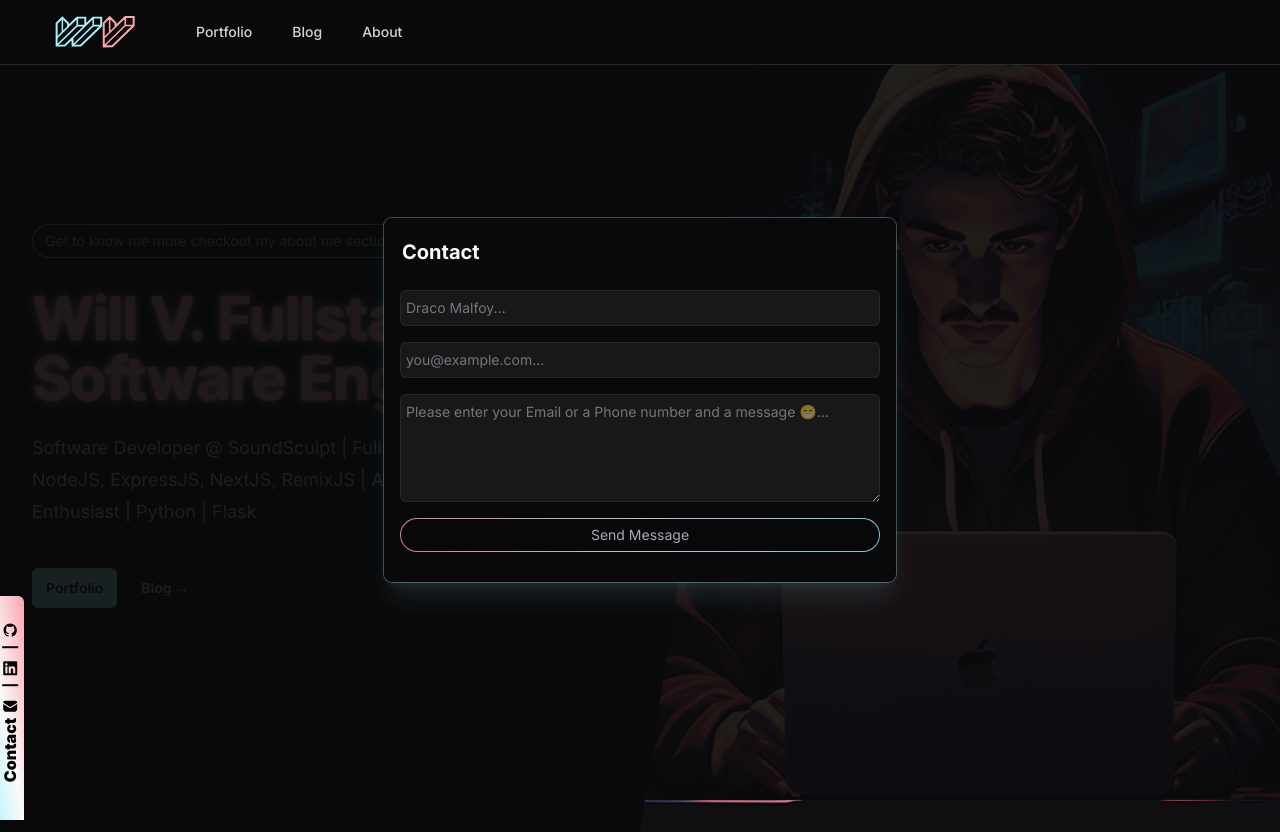
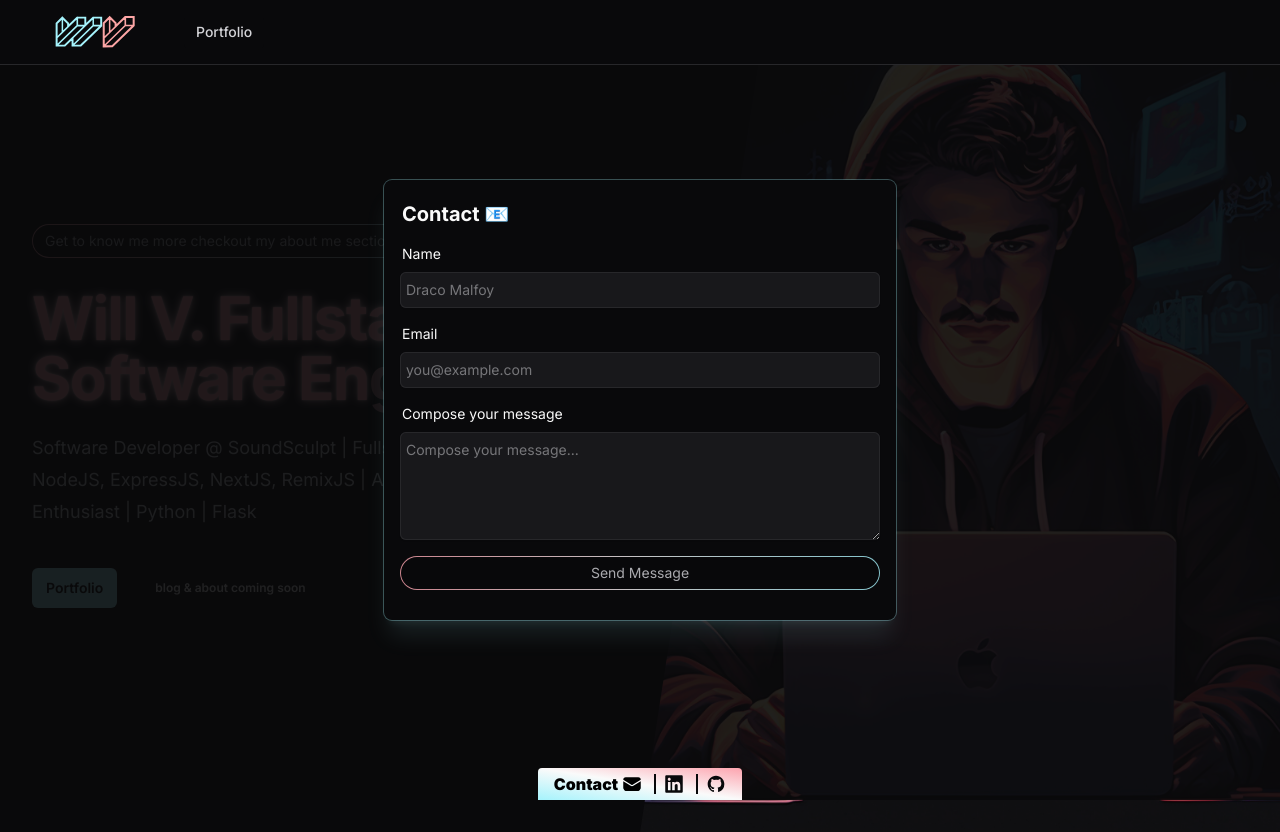
Before and after one commit to willyv4/portfolio, a Next.js app: page / in a window 1280 px wide. Both pictures are taken after a click on the button "Contact". Built offline with nearby package versions, Linux system fonts and the light colour scheme.

Commit message:
fixed ui and removed redundent buttons

```diff
--- a/src/app/components/ContactForm.tsx
+++ b/src/app/components/ContactForm.tsx
@@ -7,13 +7,13 @@ import {
   SetStateAction,
   FC,
   FormEventHandler,
+  useContext,
 } from "react";
 import { Dialog, Transition } from "@headlessui/react";
 import axios from "axios";
-
-const serviceId = "service_uxogiui";
-const templateId = "template_n4xc1va";
-const publicKey = "o1VIIGxnny6EGyVc0";
+import { CheckCircleIcon, XCircleIcon } from "@heroicons/react/24/outline";
+import { XMarkIcon } from "@heroicons/react/20/solid";
+import { NotificationContext, NotificationContextProps } from "../context";
 
 interface Props {
   open: boolean;
@@ -36,7 +36,8 @@ const INITIAL_STATE = {
 
 export const ContactForm: FC<Props> = ({ open, setOpen }) => {
   const [formData, setFormData] = useState<FormData>(INITIAL_STATE);
-  const [data, setData] = useState<FormData>();
+  const { setNotification } =
+    useContext<NotificationContextProps>(NotificationContext);
 
   const handleChange = (
     evt: ChangeEvent<HTMLTextAreaElement | HTMLInputElement>
@@ -50,21 +51,24 @@ export const ContactForm: FC<Props> = ({ open, setOpen }) => {
 
   const handleSubmit: FormEventHandler<HTMLFormElement> = async (evt) => {
     evt.preventDefault();
-    setData(formData);
-    setFormData(INITIAL_STATE);
     const URL = "https://api.emailjs.com/api/v1.0/email/send";
     const response = await axios.post(URL, {
-      service_id: serviceId,
-      template_id: templateId,
-      user_id: publicKey,
-      template_params: data,
+      service_id: "service_uxogiui",
+      template_id: "template_n4xc1va",
+      user_id: "o1VIIGxnny6EGyVc0",
+      template_params: formData,
     });
     if (response.status === 200) {
+      setNotification({
+        message: `Thanks for contacting me, ${formData.to_name}! I will get back to you within 24hrs!`,
+        success: true,
+      });
       setFormData(INITIAL_STATE);
-      setData(INITIAL_STATE);
     } else {
-      // add custom alert
-      alert("SOMETHING WENT WRONG");
+      setNotification({
+        message: `Something went wrong`,
+        success: false,
+      });
     }
   };
 
@@ -83,7 +87,7 @@ export const ContactForm: FC<Props> = ({ open, setOpen }) => {
           <div className="fixed inset-0 bg-dominant-950 bg-opacity-90 transition-opacity" />
         </Transition.Child>
 
-        <div className="fixed inset-0 z-10 w-screen overflow-y-auto">
+        <div className="fixed top-0 sm:inset-0 z-10 w-screen overflow-y-auto">
           <div className="flex min-h-full items-end justify-center p-4 text-center sm:items-center sm:p-0">
             <Transition.Child
               as={Fragment}
@@ -94,17 +98,20 @@ export const ContactForm: FC<Props> = ({ open, setOpen }) => {
               leaveFrom="opacity-100 translate-y-0 sm:scale-100"
               leaveTo="opacity-0 translate-y-4 sm:translate-y-0 sm:scale-90"
             >
-              <Dialog.Panel className="relative transform overflow-hidden h-fit py-16 rounded-lg bg-dominant-950 px-4 text-left shadow-xl shadow-secondary-200/10 ring-[1px] ring-secondary-200/30 transition-all w-full max-w-lg">
+              <Dialog.Panel className="relative transform overflow-hidden h-fit py-16 rounded-lg bg-dominant-950 px-4 text-left shadow-xl shadow-secondary-200/10 ring-[1px] ring-secondary-200/30 transition-all w-full max-w-full sm:max-w-lg">
                 <form
-                  className="flex flex-col space-y-4 -mt-8"
+                  className="flex flex-col space-y-2 sm:space-y-4 -mt-8"
                   onSubmit={handleSubmit}
                 >
                   <h3 className="font-bold text-xl text-dominant-50 -mt-3 ml-0.5">
-                    Contact
+                    Contact 📧
                   </h3>
                   <div>
-                    <label htmlFor="from_name" className="sr-only">
-                      Email
+                    <label
+                      htmlFor="from_name"
+                      className="text-dominant-50 ml-0.5 text-sm hidden sm:block"
+                    >
+                      Name
                     </label>
                     <div className="mt-2">
                       <input
@@ -114,16 +121,19 @@ export const ContactForm: FC<Props> = ({ open, setOpen }) => {
                         name="from_name"
                         id="from_name"
                         className="outline-none px-1.5 block w-full bg-dominant-900 rounded-md border-0 py-1.5 text-dominant-50 shadow-sm ring-1 ring-inset ring-dominant-800 placeholder:text-dominant-300/50 sm:text-sm sm:leading-6"
-                        placeholder="Draco Malfoy..."
+                        placeholder="Draco Malfoy"
                         value={formData.from_name}
                       />
                     </div>
                   </div>
                   <div>
-                    <label htmlFor="email" className="sr-only">
+                    <label
+                      htmlFor="email"
+                      className="text-dominant-50 ml-0.5 text-sm hidden sm:block"
+                    >
                       Email
                     </label>
-                    <div>
+                    <div className="mt-2">
                       <input
                         onChange={handleChange}
                         required
@@ -131,12 +141,16 @@ export const ContactForm: FC<Props> = ({ open, setOpen }) => {
                         name="from_email"
                         id="from_email"
                         className="outline-none px-1.5 block w-full bg-dominant-900 rounded-md border-0 py-1.5 text-dominant-50 shadow-sm ring-1 ring-inset ring-dominant-800 placeholder:text-dominant-300/50 sm:text-sm sm:leading-6"
-                        placeholder="you@example.com..."
+                        placeholder="you@example.com"
                         value={formData.from_email}
                       />
                     </div>
                   </div>
-                  <label htmlFor="message" className="sr-only">
+                  <div>
+                    <label
+                      htmlFor="message"
+                      className="text-dominant-50 ml-0.5 text-sm hidden sm:block"
+                    >
                       Compose your message
                     </label>
                     <div className="mt-2">
@@ -146,10 +160,11 @@ export const ContactForm: FC<Props> = ({ open, setOpen }) => {
                         rows={4}
                         name="message"
                         id="message"
-                      placeholder="Please enter your Email or a Phone number and a message 😁..."
+                        placeholder="Compose your message..."
                         className="outline-none px-1.5 block w-full bg-dominant-900 rounded-md border-0 py-1.5 text-dominant-50 shadow-sm ring-1 ring-inset ring-dominant-800 placeholder:text-dominant-300/50 sm:text-sm sm:leading-6"
                         value={formData.message}
                       />
+                    </div>
                   </div>
                   <div className="relative w-full">
                     <button
@@ -170,3 +185,69 @@ export const ContactForm: FC<Props> = ({ open, setOpen }) => {
     </Transition.Root>
   );
 };
+
+export const Notification = () => {
+  const { notification, setNotification } =
+    useContext<NotificationContextProps>(NotificationContext);
+  return (
+    <>
+      <div
+        aria-live="assertive"
+        className="pointer-events-none fixed inset-0 z-50 flex items-end px-4 py-6 sm:items-start sm:p-6"
+      >
+        <div className="flex w-full flex-col items-center space-y-4 sm:items-end">
+          <Transition
+            show={!!notification.message}
+            as={Fragment}
+            enter="transform ease-out duration-300 transition"
+            enterFrom="translate-y-2 opacity-0 sm:translate-y-0 sm:translate-x-2"
+            enterTo="translate-y-0 opacity-100 sm:translate-x-0"
+            leave="transition ease-in duration-100"
+            leaveFrom="opacity-100"
+            leaveTo="opacity-0"
+          >
+            <div className="pointer-events-auto w-full max-w-sm overflow-hidden rounded-lg bg-dominant-800 shadow-lg ring-1 ring-black ring-opacity-5">
+              <div className="p-4">
+                <div className="flex items-start">
+                  <div className="flex-shrink-0">
+                    {notification.success ? (
+                      <CheckCircleIcon
+                        className="h-6 w-6 text-green-400"
+                        aria-hidden="true"
+                      />
+                    ) : (
+                      <XCircleIcon
+                        className="h-6 w-6 text-red-400"
+                        aria-hidden="true"
+                      />
+                    )}
+                  </div>
+                  <div className="ml-3 w-0 flex-1 pt-0.5">
+                    <p className="text-sm font-medium text-dominant-50">
+                      {notification.success ? "Success!" : "Whoops!!!"}
+                    </p>
+                    <p className="mt-1 text-sm text-dominant-200">
+                      {notification.message}
+                    </p>
+                  </div>
+                  <div className="ml-4 flex flex-shrink-0">
+                    <button
+                      type="button"
+                      className="inline-flex rounded-md text-dominant-200 hover:text-dominant-500"
+                      onClick={() =>
+                        setNotification({ message: "", success: false })
+                      }
+                    >
+                      <span className="sr-only">Close</span>
+                      <XMarkIcon className="h-5 w-5" aria-hidden="true" />
+                    </button>
+                  </div>
+                </div>
+              </div>
+            </div>
+          </Transition>
+        </div>
+      </div>
+    </>
+  );
+};
--- a/src/app/components/Footer.tsx
+++ b/src/app/components/Footer.tsx
@@ -8,13 +8,12 @@ import { useState } from "react";
 const navigation = [
   {
     name: "LinkedIn",
-    href: "#",
+    href: "https://www.linkedin.com/in/williamvaladez/",
     icon: LinkedIn,
   },
-
   {
     name: "GitHub",
-    href: "#",
+    href: "https://github.com/willyv4",
     icon: Github,
   },
 ];
@@ -22,27 +21,29 @@ const navigation = [
 export default function Footer() {
   const [open, setOpen] = useState(false);
   return (
-    <footer className="bg-gradient-to-bl from-primary-300 via-dominant-50 to-secondary-200 px-2 py-6 fixed z-50 -bottom-5 -left-4 w-10 h-56 rounded-tr-md">
-      <div className="-rotate-90 absolute space-x-3 -left-[70px] bottom-[90px] divide-x-2 divide-dominant-950 flex flex-row items-center justify-center">
+    <footer className="fixed z-50 bottom-0 w-full flex justify-center">
+      <div className="relative w-fit bg-gradient-to-bl px-2 py-1 from-primary-300 via-dominant-50 to-secondary-200 rounded-t">
+        <div className="space-x-3 divide-x-2 px-2 divide-dominant-950 flex flex-row items-center justify-center">
           <button
             onClick={() => setOpen(true)}
-          className="items-center space-x-1 rounded-l-full flex flex-row pl-8"
+            className="items-center space-x-1 rounded-l-full flex flex-row "
           >
             <p className="font-black">Contact</p>
-          <EnvelopeIcon className="rotate-90 fill-dominant rounded-b-full size-4" />
+            <EnvelopeIcon className="fill-dominant rounded-b-full size-5" />
           </button>
           {navigation.map((item) => (
             <Link
               key={item.name}
               href={item.href}
-            className="text-dominant-950 hover:text-gray-500 pl-2"
+              target="_blank"
+              className="text-dominant-950 hover:text-gray-900 pl-2"
             >
-            <span className="sr-only">{item.name}</span>
-            <item.icon className="rotate-90 size-4" aria-hidden="true" />
+              <item.icon className="size-5" aria-hidden="true" />
             </Link>
           ))}
         </div>
         <ContactForm open={open} setOpen={setOpen} />
+      </div>
     </footer>
   );
 }
--- a/src/app/components/Nav.tsx
+++ b/src/app/components/Nav.tsx
@@ -8,8 +8,8 @@ import { PersonalLogo } from "../assets/logo";
 
 const navigation = [
   { name: "Portfolio", href: "portfolio" },
-  { name: "Blog", href: "blog" },
-  { name: "About", href: "about" },
+  // { name: "Blog", href: "blog" },
+  // { name: "About", href: "about" },
 ];
 
 export default function Navbar() {
--- /dev/null
+++ b/src/app/context.tsx
@@ -0,0 +1,46 @@
+"use client";
+import { Notification } from "./components/ContactForm";
+import {
+  Dispatch,
+  ReactNode,
+  SetStateAction,
+  createContext,
+  useState,
+} from "react";
+
+interface Notification {
+  message: string;
+  success: boolean;
+}
+
+export interface NotificationContextProps {
+  notification: Notification;
+  setNotification: Dispatch<SetStateAction<Notification>>;
+}
+
+export const initialNotification: Notification = {
+  message: "",
+  success: false,
+};
+
+const defaultNotificationContext: NotificationContextProps = {
+  notification: initialNotification,
+  setNotification: () => {},
+};
+
+const NotificationContext = createContext<NotificationContextProps>(
+  defaultNotificationContext
+);
+
+const NotificationProvider = ({ children }: { children: ReactNode }) => {
+  const [notification, setNotification] =
+    useState<Notification>(initialNotification);
+
+  return (
+    <NotificationContext.Provider value={{ notification, setNotification }}>
+      {children}
+    </NotificationContext.Provider>
+  );
+};
+
+export { NotificationProvider, NotificationContext };
--- a/src/app/layout.tsx
+++ b/src/app/layout.tsx
@@ -3,6 +3,8 @@ import { Inter } from "next/font/google";
 import Navbar from "./components/Nav";
 import "./globals.css";
 import Footer from "./components/Footer";
+import { Notification } from "./components/ContactForm";
+import { NotificationProvider } from "./context";
 
 const inter = Inter({ subsets: ["latin"] });
 
@@ -20,9 +22,12 @@ export default function RootLayout({
   return (
     <html lang="en" className="bg-dominant-950">
       <body className={`${inter.className} bg-dominant-950`}>
-        <Navbar />
-        {children}
-        <Footer />
+        <NotificationProvider>
+          <Navbar />
+          {children}
+          <Footer />
+          <Notification />
+        </NotificationProvider>
       </body>
     </html>
   );
--- a/src/app/page.tsx
+++ b/src/app/page.tsx
@@ -3,6 +3,7 @@ import { useEffect, useState } from "react";
 import { classNames } from "../../utils/funcs";
 import Image from "./assets/mypic.png";
 import NextImage from "next/image";
+import Link from "next/link";
 
 export default function Home() {
   const [randomNum, setRandomNum] = useState(0);
@@ -70,18 +71,15 @@ export default function Home() {
                 Enthusiast | Python | Flask
               </p>
               <div className="mt-10 flex items-center gap-x-6 hover-orb">
-                <a
-                  href="#"
+                <Link
+                  href="/portfolio"
                   className="rounded-md bg-secondary-200 px-3.5 py-2.5 text-sm font-semibold text-dominant-950 shadow-sm hover:bg-secondary-300 focus-visible:outline focus-visible:outline-2 focus-visible:outline-offset-2 focus-visible:outline-indigo-600"
                 >
                   Portfolio
-                </a>
-                <a
-                  href="#"
-                  className="text-sm font-semibold leading-6 text-secondary-200"
-                >
-                  Blog <span aria-hidden="true">→</span>
-                </a>
+                </Link>
+                <div className="rounded-md px-3.5 py-2.5 text-xs font-semibold text-dominant-50">
+                  blog & about coming soon
+                </div>
               </div>
             </div>
           </div>
--- a/src/app/portfolio/page.tsx
+++ b/src/app/portfolio/page.tsx
@@ -82,7 +82,7 @@ export default function Page() {
   return pieces.map((obj, i) => (
     <section
       key={obj.title + i}
-      className="flex w-full mx-auto max-w-7xl justify-center -my-6 sm:my-24 lg:mt-28 px-6 sm:px-10"
+      className="flex items-center w-full mx-auto max-w-7xl justify-center -mt-12 mb-16 sm:my-24 lg:mt-28 px-6 sm:px-10"
     >
       <div
         ref={(el) => (elementsRef.current[i] = el)}
```
Also changed, not shown: src/app/portfolio/data.ts (+7 -4 lines). Lines whose indentation alone changed are shown as unchanged.
